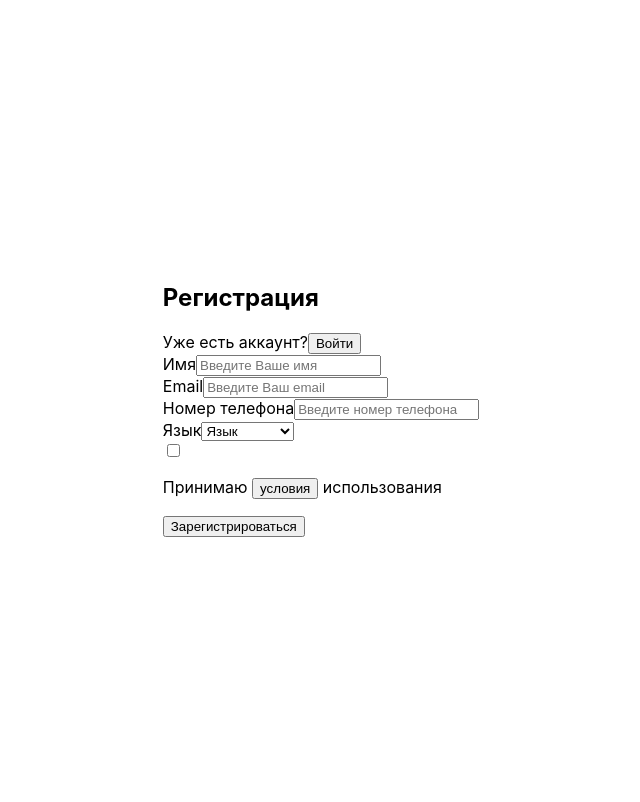
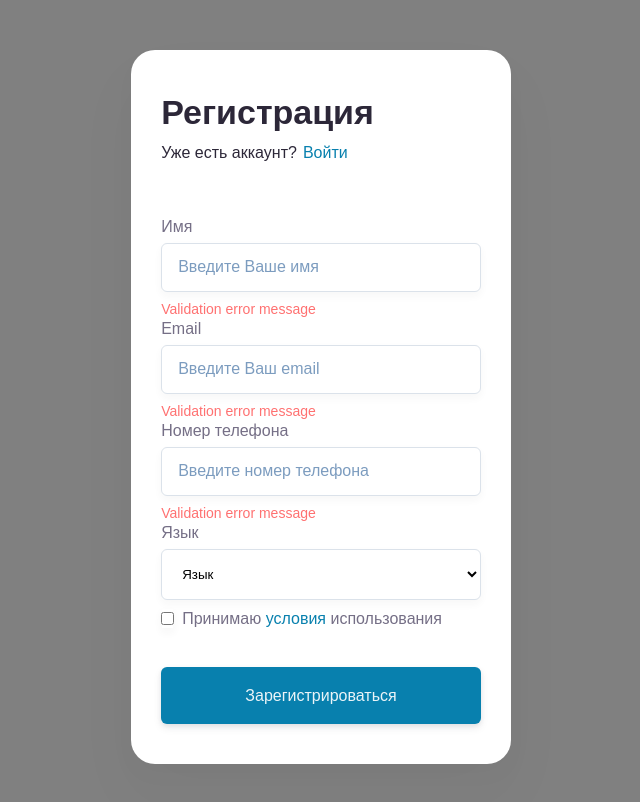
Before and after one commit to DNWD843/register-form, a React (Create React App) app: page / in a window 1280 px wide. Shown: the top 802 px of the page, without its empty margins (319-959 px from the left). Built offline with nearby package versions, Linux system fonts and the light colour scheme.

Commit message:
2 backup

```diff
--- a/src/components/Form/Form.css
+++ b/src/components/Form/Form.css
@@ -1,11 +1,173 @@
+.form {
+  background: #fff;
+  box-shadow: 0px 12px 24px rgba(44, 39, 56, 0.02), 0px 32px 64px rgba(44, 39, 56, 0.04);
+  border-radius: 24px;
+  padding: 40px 30px;
+  box-sizing: border-box;
+}
+
+.form__title {
+  margin: 0 0 8px;
+  font-family: IBM Plex Sans, Arial, Helvetica, sans-serif;
+  font-weight: 700;
+  font-size: 34px;
+  line-height: 44px;
+  color: #2c2738;
+}
+
 .form__description {
-  /*display: flex;*/
+  display: flex;
 }
 
 .form__redirect-title {
-  display: inline;
+  margin: 0 6px 0 0;
+  font-family: IBM Plex Sans, Arial, Helvetica, sans-serif;
+  font-style: normal;
+  font-weight: 400;
+  font-size: 16px;
+  line-height: 22px;
+  color: #2c2738;
 }
 
 .form__redirect-button {
-  display: inline;
+  margin: 0;
+  padding: 0;
+  border: none;
+  background: transparent;
+  color: #0880ae;
+  cursor: pointer;
+  font-family: IBM Plex Sans, Arial, Helvetica, sans-serif;
+  font-style: normal;
+  font-weight: 400;
+  font-size: 16px;
+  line-height: 22px;
 }
+
+.form__link {
+  visibility: visible;
+  margin: 0 0 26px;
+  padding: 0;
+  width: 100%;
+  height: 26.27px;
+}
+
+.form__link_hidden {
+  visibility: hidden;
+}
+
+.form__inputs {
+  margin: 0 0 38px;
+}
+
+.form__field {
+  display: flex;
+}
+
+.form__field_type_default {
+  flex-direction: column;
+}
+
+.form__input-label {
+  font-family: IBM Plex Sans, Arial, Helvetica, sans-serif;
+  font-style: normal;
+  font-weight: 500;
+  font-size: 16px;
+  line-height: 21px;
+  color: #756f86;
+  margin: 0 0 6px;
+}
+
+.form__input {
+  background: #ffffff;
+  border: 1px solid #dbe2ea;
+  box-shadow: 0px 4px 8px rgba(44, 39, 56, 0.04);
+}
+
+.form__input:focus {
+  border: 2px solid #0880ae;
+}
+
+.form__input::placeholder {
+  font-family: IBM Plex Sans, Arial, Helvetica, sans-serif;
+  font-style: normal;
+  font-weight: normal;
+  font-size: 16px;
+  line-height: 21px;
+  color: #7c9cbf;
+}
+
+.form__input-error {
+  font-family: IBM Plex Sans, Arial, Helvetica, sans-serif;
+  font-style: normal;
+  font-weight: 400;
+  font-size: 14px;
+  line-height: 18px;
+  color: #ff7171;
+}
+
+.form__input_type_default {
+  border-radius: 6px;
+  padding: 16px;
+  box-sizing: border-box;
+  margin: 0 0 8px;
+}
+
+.form__input_type_checkbox {
+  border-radius: 4px;
+  margin: 0 8px 0 0;
+  padding: 0;
+}
+
+.form__input_type_checkbox:checked {
+  background-image: url('../../images/icon.svg');
+}
+
+.form__accept-title {
+  margin: 0;
+  font-family: IBM Plex Sans, Arial, Helvetica, sans-serif;
+  font-style: normal;
+  font-weight: 500;
+  font-size: 16px;
+  line-height: 21px;
+  color: #756f86;
+}
+
+.form__accept-link {
+  margin: 0;
+  padding: 0;
+  border: none;
+  background: transparent;
+  font-family: IBM Plex Sans, Arial, Helvetica, sans-serif;
+  font-style: normal;
+  font-weight: 500;
+  font-size: 16px;
+  line-height: 21px;
+  color: #0880ae;
+  cursor: pointer;
+}
+
+.form__submit-button {
+  box-shadow: 0px 2px 4px rgba(44, 39, 56, 0.08), 0px 4px 8px rgba(44, 39, 56, 0.08);
+  border-radius: 6px;
+  padding: 18px 0;
+  box-sizing: border-box;
+  width: 100%;
+  border: none;
+
+  font-family: IBM Plex Sans, Arial, Helvetica, sans-serif;
+  font-style: normal;
+  font-weight: 500;
+  font-size: 16px;
+  line-height: 21px;
+  text-align: center;
+}
+
+.form__submit-button_disabled {
+  background: #dbe2ea;
+  color: #b1b5bf;
+}
+
+.form__submit-button_enabled {
+  background: #0880ae;
+  color: #ebf4f8;
+}
--- a/src/components/Form/Form.js
+++ b/src/components/Form/Form.js
@@ -13,52 +13,54 @@ function Form() {
     <form className="form app__form">
       <div className="form__container">
         <h2 className="form__title">{FORM_TITLE}</h2>
-        <p className="form__redirect-title">{REDIRECT_TITLE}</p>
-        <button type="button" className="form__redirect-button">
-          {REDIRECT_BUTTON_TEXT}
-        </button>
-
+        <div className="form__description">
+          <p className="form__redirect-title">{REDIRECT_TITLE}</p>
+          <button type="button" className="form__redirect-button">
+            {REDIRECT_BUTTON_TEXT}
+          </button>
+        </div>
+        <div className="form__link form__link_hidden">Здесь какая-то пустая ссылка из макета</div>
         <div className="form__inputs">
-          <div className="form__field">
+          <div className="form__field form__field_type_default">
             <label className="form__input-label">Имя</label>
             <input
               type="text"
               id="name"
               name="name"
               placeholder="Введите Ваше имя"
-              className="form__input form__input_type_input"
+              className="form__input form__input_type_default"
             ></input>
-            <span className="form__input-error"></span>
+            <span className="form__input-error">Validation error message</span>
           </div>
-          <div className="form__field">
+          <div className="form__field form__field_type_default">
             <label className="form__input-label">Email</label>
             <input
               type="email"
               id="email"
               name="email"
               placeholder="Введите Ваш email"
-              className="form__input form__input_type_input"
+              className="form__input form__input_type_default"
             ></input>
-            <span className="form__input-error"></span>
+            <span className="form__input-error">Validation error message</span>
           </div>
-          <div className="form__field">
+          <div className="form__field form__field_type_default">
             <label className="form__input-label">Номер телефона</label>
             <input
               type="tel"
               id="phone"
               name="phone"
               placeholder="Введите номер телефона"
-              className="form__input form__input_type_input"
+              className="form__input form__input_type_default"
             ></input>
-            <span className="form__input-error"></span>
+            <span className="form__input-error">Validation error message</span>
           </div>
-          <div className="form__field">
+          <div className="form__field form__field_type_default">
             <label className="form__input-label">Язык</label>
             <select
               id="language-select"
               name="language-select"
               value="Язык"
-              className="form__input form__input_type_select"
+              className="form__input form__input_type_default form__input_type_select "
             >
               <option value="Язык">Язык</option>
               <option value="ru">Русский</option>
@@ -83,7 +85,11 @@ function Form() {
             </p>
           </div>
         </div>
-        <button type="submit" onClick={handleSubmit} className="form__submit-button">
+        <button
+          type="submit"
+          onClick={handleSubmit}
+          className="form__submit-button form__submit-button_enabled"
+        >
           Зарегистрироваться
         </button>
       </div>
--- a/src/index.css
+++ b/src/index.css
@@ -1,5 +1,5 @@
 .root {
-  background-color: #fff;
+  background-color: grey;
   font-style: normal;
   margin: 0;
   font-family: -apple-system, BlinkMacSystemFont, 'Segoe UI', 'Roboto', 'Oxygen', 'Ubuntu',
@@ -20,10 +20,10 @@
 
 .root__container {
   width: 100%;
-  height: 100vh;
   max-width: 1440px;
   min-width: 360px;
   margin: 0 auto;
-  padding: 0;
+  padding: 50px 0;
+  box-sizing: border-box;
   position: relative;
 }
```
Also changed, not shown: src/images/icon.svg (added).
